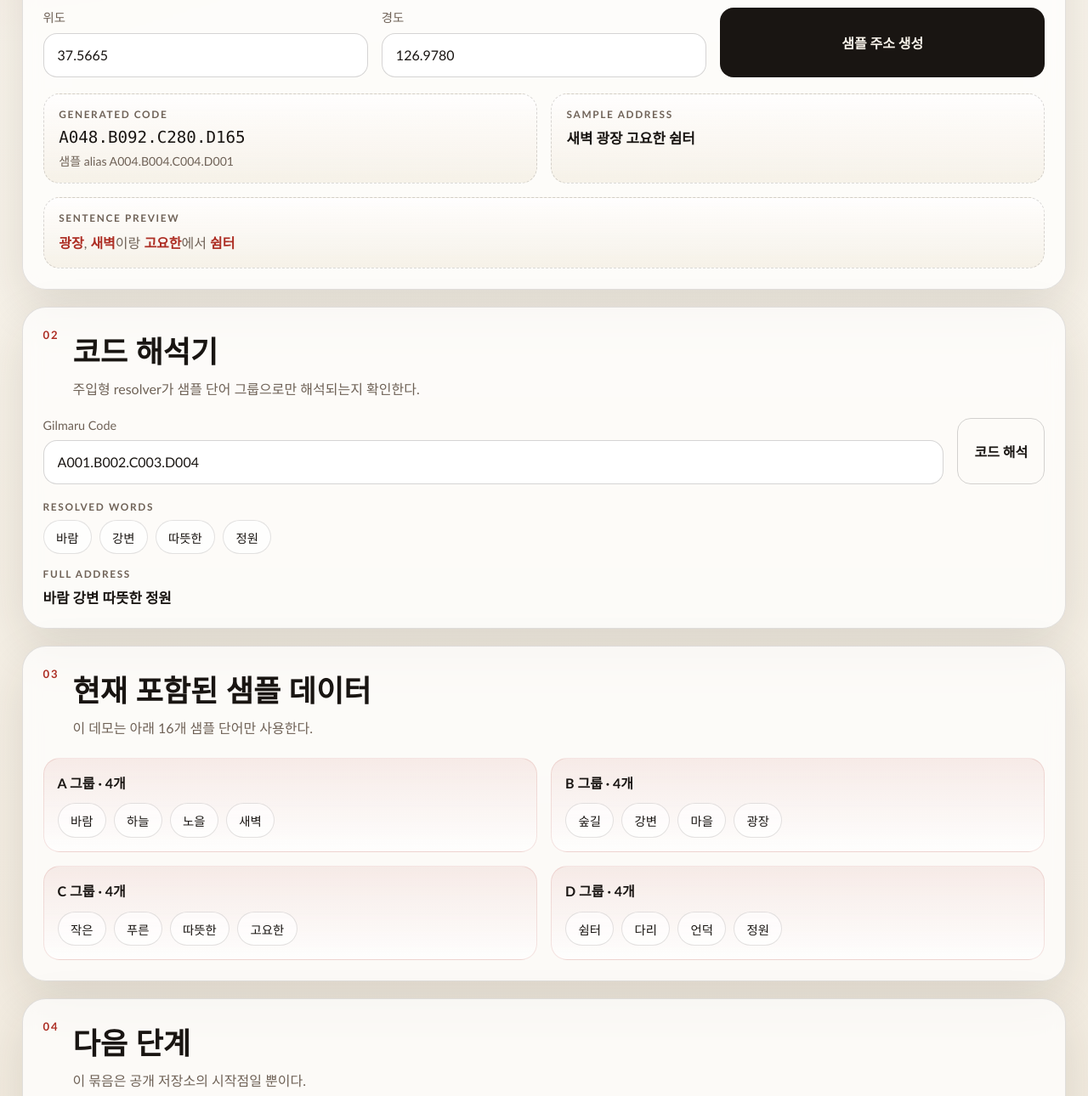
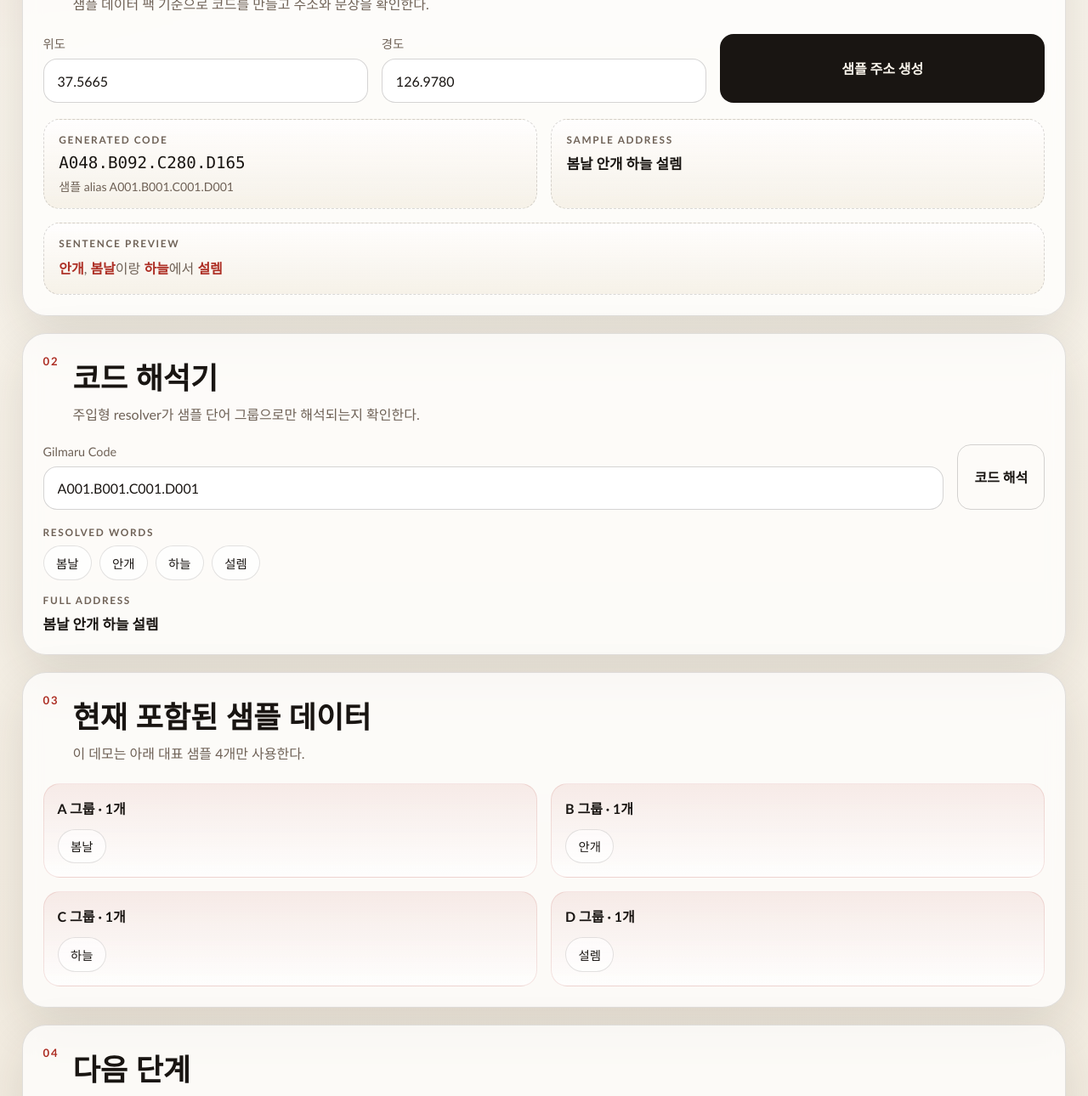
Before and after one commit to payolajoker/gilmaru-public, a website built with Vite: page index.html in a window 1280 px wide. Shown: the part 697-1987 px from the top of the page at 85% size. Built offline with nearby package versions, Linux system fonts and the light colour scheme.

Commit message:
Curate emotional sample words

```diff
--- a/index.html
+++ b/index.html
@@ -19,8 +19,8 @@
           <h1>길마루를 공익 오픈 인프라로 분리하는 첫 번째 묶음</h1>
           <p class="hero-body">
             이 데모는 외부 단어 DB와 지도 SDK를 제거한 뒤에도 남는 순수 엔진이
-            어떻게 동작하는지 보여준다. 지금 보이는 주소와 문장은 모두 손으로
-            만든 샘플 단어 팩에서만 나온다.
+            어떻게 동작하는지 보여준다. 지금 보이는 주소와 문장은 모두 실제
+            운영 단어 그룹에서 감성적으로 골라낸 대표 샘플 4개만으로 나온다.
           </p>
           <div class="hero-tags" aria-label="핵심 속성">
             <span>지도 SDK 없음</span>
@@ -95,7 +95,7 @@
               name="code"
               type="text"
               spellcheck="false"
-              value="A001.B002.C003.D004"
+              value="A001.B001.C001.D001"
             />
           </label>
           <button class="action-button action-button-outline" type="submit">코드 해석</button>
@@ -118,7 +118,7 @@
           <p class="card-index">03</p>
           <div>
             <h2 id="pack-heading">현재 포함된 샘플 데이터</h2>
-            <p>이 데모는 아래 16개 샘플 단어만 사용한다.</p>
+            <p>이 데모는 아래 대표 샘플 4개만 사용한다.</p>
           </div>
         </div>
         <div id="pack-groups" class="pack-groups"></div>
--- a/src/demo.js
+++ b/src/demo.js
@@ -18,7 +18,7 @@ document.addEventListener('DOMContentLoaded', () => {
 
   renderPackGroups();
   updateGeneratedPreview(37.5665, 126.9780);
-  updateLookupPreview('A001.B002.C003.D004');
+  updateLookupPreview('A001.B001.C001.D001');
 
   coordsForm?.addEventListener('submit', (event) => {
     event.preventDefault();
--- a/src/sample_word_pack.js
+++ b/src/sample_word_pack.js
@@ -1,7 +1,9 @@
-export const sampleWordA = ['바람', '하늘', '노을', '새벽'];
-export const sampleWordB = ['숲길', '강변', '마을', '광장'];
-export const sampleWordC = ['작은', '푸른', '따뜻한', '고요한'];
-export const sampleWordD = ['쉼터', '다리', '언덕', '정원'];
+// Curated from the current runtime word groups in word_data.js.
+// "Emotional" is subjective, so these are intentionally small representative picks.
+export const sampleWordA = ['봄날'];
+export const sampleWordB = ['안개'];
+export const sampleWordC = ['하늘'];
+export const sampleWordD = ['설렘'];
 
 export const sampleWordGroups = {
     A: sampleWordA,
```
Also changed, not shown: test/gilmaru_engine.test.js (+3 -3 lines), README.md, 1 other file.
